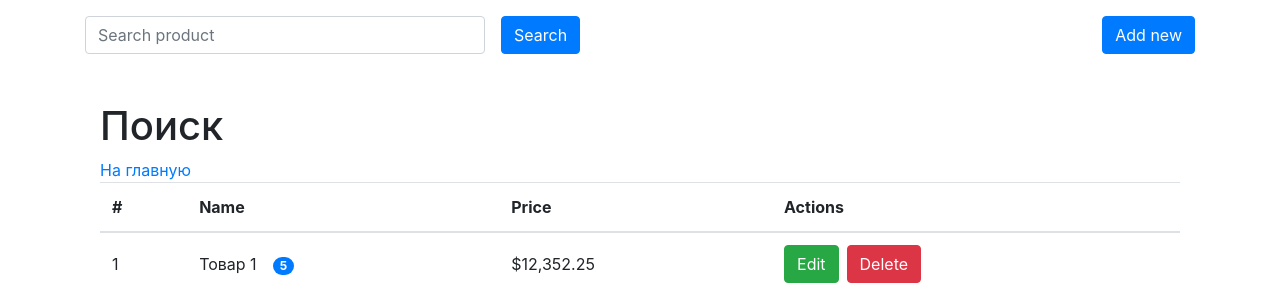
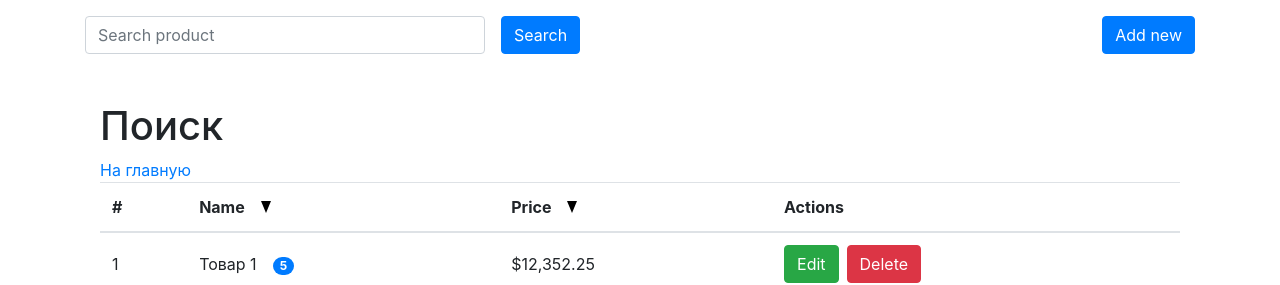
Before and after one commit to ilik666/test-table, a React (Create React App) app: page /search in a window 1280 px wide. Shown: the top 285 px of the page. Built offline with nearby package versions, Linux system fonts and the light colour scheme.

Commit message:
added classNames library

```diff
--- a/package.json
+++ b/package.json
@@ -3,6 +3,7 @@
   "version": "0.1.0",
   "private": true,
   "dependencies": {
+    "classnames": "^2.3.1",
     "formik": "^2.2.6",
     "formik-error-focus": "^1.1.0",
     "react": "^17.0.2",
--- a/src/components/product-table-row/ProductTableRowContainer.tsx
+++ b/src/components/product-table-row/ProductTableRowContainer.tsx
@@ -38,6 +38,7 @@ export const ProductTableRowContainer = (props: IProductViewRow) => {
         <p><b>Count</b>: {props.count}</p>
         <p><b>Price</b>: {refreshFormatPrice(+props.price)}</p>
       </Modal>
+
       <ModalUpdateProduct submitUpdateProduct={submitUpdateProduct}
                           isOpen={visibleUpdateModal}
                           onCancel={setVisibleUpdateModal} {...props}
--- a/src/components/product-table/ProductTable.scss
+++ b/src/components/product-table/ProductTable.scss
@@ -1,4 +1,21 @@
 [data-sort] {
   position: relative;
   cursor: pointer;
+  &:after {
+    display: inline-block;
+    margin-left: 1rem;
+    content: '';
+    width: 0;
+    height: 0;
+    transform-origin: center;
+    transform: rotate(180deg);
+    border-style: solid;
+    border-width: 0 5px 12px 5px;
+    border-color: transparent transparent #000000 transparent;
+  }
+  &.active {
+    &:after {
+      transform: none;
+    }
+  }
 }
--- a/src/components/product-table/ProductTable.tsx
+++ b/src/components/product-table/ProductTable.tsx
@@ -1,15 +1,18 @@
 import React from "react";
+
 import {toggleSortProperty} from '../../redux/products/products-actions';
 import {IProduct} from "../../redux/products/types";
 
 import {useDispatch, useSelector} from 'react-redux';
+import {getIsLoading, getSortBy} from "../../redux/products/selectors";
 
 import {ProductTableRowContainer} from '../product-table-row/ProductTableRowContainer';
 
+import classNames from 'classnames'
 import './ProductTable.scss';
-import {getIsLoading} from "../../redux/products/selectors";
 
 export const ProductTables = ({products}: { products: IProduct[] }) => {
+  const sortByNames = useSelector(getSortBy)
   const isLoadingStore = useSelector(getIsLoading)
   const dispatch = useDispatch();
 
@@ -25,8 +28,14 @@ export const ProductTables = ({products}: { products: IProduct[] }) => {
       <thead>
       <tr>
         <th>#</th>
-        <th data-sort="name" onClick={togglePropertyProducts}>Name</th>
-        <th data-sort="price" onClick={togglePropertyProducts}>Price</th>
+        <th
+          data-sort="name"
+          className={classNames('default', {'active': sortByNames.name})}
+          onClick={togglePropertyProducts}>Name</th>
+        <th
+          data-sort="price"
+          className={classNames('default', {'active': sortByNames.price})}
+          onClick={togglePropertyProducts}>Price</th>
         <th>Actions</th>
       </tr>
       </thead>
--- a/src/redux/products/selectors.ts
+++ b/src/redux/products/selectors.ts
@@ -8,6 +8,9 @@ const sortBy = (state: RootState) => state.productsReducer.sortBy;
 const searchTerm = (state: RootState) => state.productsReducer.searchTerm;
 const isLoading = (state: RootState) => state.productsReducer.isLoading;
 
+export const getSortBy = createSelector(
+  sortBy, (sortItems) => sortItems
+)
 export const getIsLoading = createSelector(
   isLoading, (state) => state
 )
```
Also changed, not shown: 1 other file (tests, documents, lock files or other folders).
